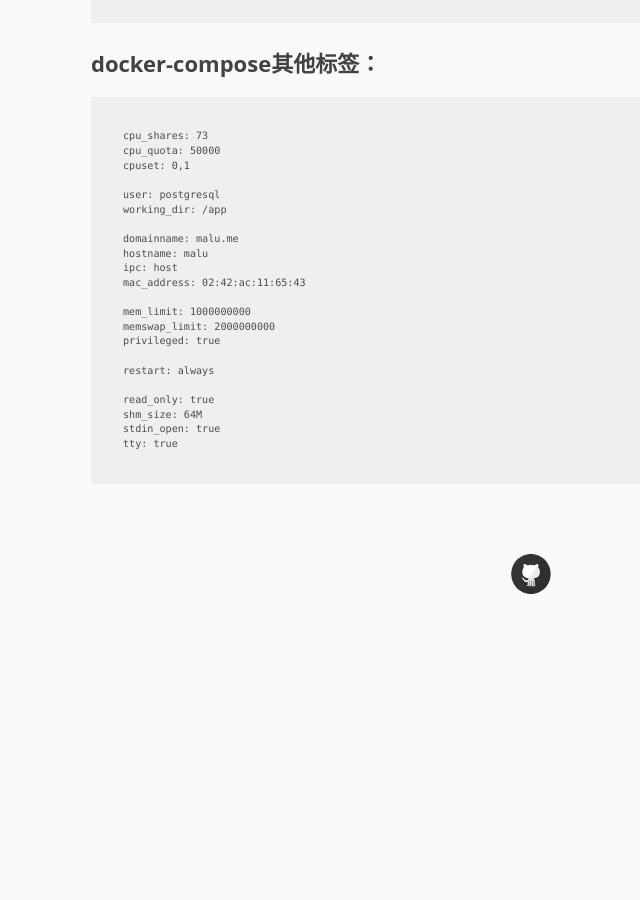
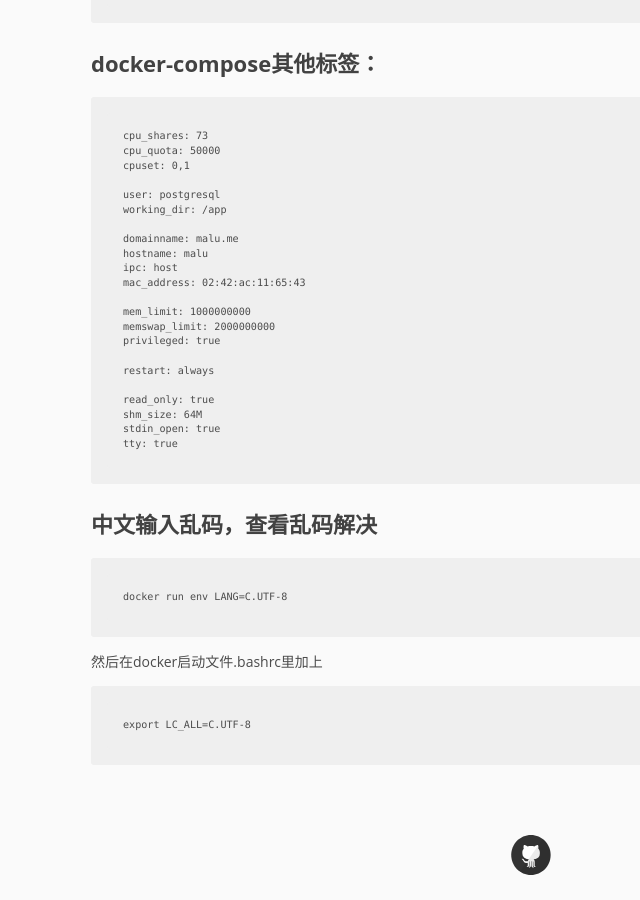
Before and after one commit to pingmalu/pingmalu.github.io, a Jekyll site: the page built from _posts/2015-12-02-Docker日常笔记.md, in a window 1280 px wide and 900 px high, scrolled down 11417 px. Shown: the whole window, without its empty margins (109-749 px from the left). Built offline with Jekyll 4.4.1, drawn with Linux system fonts in a browser that asks for light colours; before the commit the page ends 12035 px from its top, so only the background shows below that.

Commit message:
'update'

```diff
--- a/_posts/2015-12-02-Docker日常笔记.md
+++ b/_posts/2015-12-02-Docker日常笔记.md
@@ -481,3 +481,11 @@ conf/config.yml
 	shm_size: 64M
 	stdin_open: true
 	tty: true
+
+# 中文输入乱码，查看乱码解决
+
+	docker run env LANG=C.UTF-8
+
+然后在docker启动文件.bashrc里加上
+
+	export LC_ALL=C.UTF-8
```
